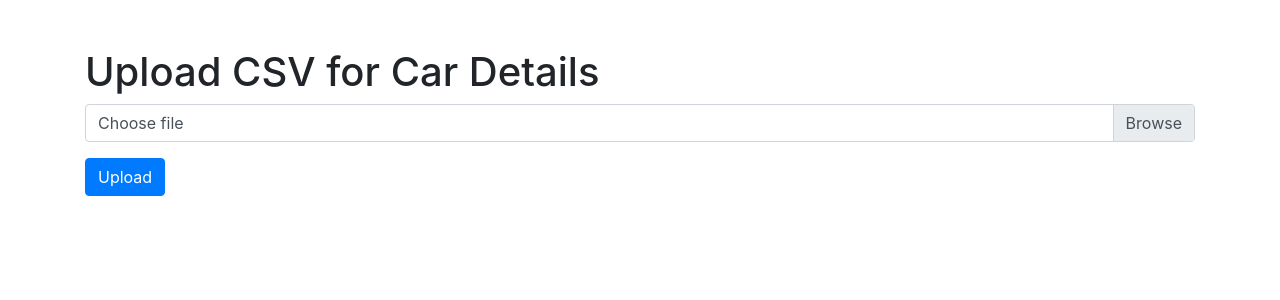
After one commit to csabika98/CarDiagScannerPOC, a Flask app: page /upload_csv in a window 1280 px wide. The commit adds this page. Shown: the top 300 px of the page. Run offline with Flask 3, Linux system fonts and the light colour scheme; some libraries are stand-ins or nearby versions.

Commit message:
major changes, adding CSV/index uploading possibility + changing .env

```diff
--- a/app.py
+++ b/app.py
@@ -1,4 +1,4 @@
-from flask import Flask, render_template, request, redirect, url_for, send_file
+from flask import Flask, render_template, request, redirect, url_for, send_file, session
 from roboflow import Roboflow
 import cv2
 import os
@@ -7,16 +7,46 @@ import datetime
 from google.cloud import storage
 import numpy as np
 import supervision as sv
+import pandas as pd
+from flask_sqlalchemy import SQLAlchemy
+from dotenv import load_dotenv
 
 app = Flask(__name__)
 
-os.environ['GOOGLE_APPLICATION_CREDENTIALS'] = 'cred.json'
+secret_key = os.urandom(24)
+app.config['SECRET_KEY'] = secret_key
+
 storage_client = storage.Client()
-rf = Roboflow(api_key="apikey")
+
+app.config['SQLALCHEMY_DATABASE_URI'] = 'sqlite:///cars.db'
+app.config['SQLALCHEMY_TRACK_MODIFICATIONS'] = False
+db = SQLAlchemy(app)
+
+load_dotenv()  # This method loads the environment variables from `.env`
+
+# Now you can safely use the environment variables
+google_creds = os.getenv('GOOGLE_APPLICATION_CREDENTIALS')
+roboflow_key = os.getenv('ROBOFLOW_API_KEY')
+
+rf = Roboflow(api_key=roboflow_key)
+
+# Define the Car model
+class Car(db.Model):
+    id = db.Column(db.Integer, primary_key=True)
+    make = db.Column(db.String(80), nullable=False)
+    model = db.Column(db.String(80), nullable=False)
+
+    def __repr__(self):
+        return f'<Car {self.make} {self.model}>'
+
+# Create the database tables
+with app.app_context():
+    db.create_all()
 
 @app.route('/')
 def index():
-    return render_template('index.html')
+    cars = Car.query.all()
+    return render_template('index.html', cars=cars)
 
 @app.route('/upload', methods=['POST'])
 def upload_image():
@@ -36,9 +66,9 @@ def upload_image():
         expiration_time = datetime.datetime.utcnow() + datetime.timedelta(hours=1)
         signed_url = blob.generate_signed_url(expiration=expiration_time, method='GET')
 
-        project = rf.workspace().project("cardamage-l4vtd")
+        project = rf.workspace().project("car-damage-rlogo")
         model = project.version(1).model
-        result = model.predict(temp_file_path, confidence=40, overlap=30).json()
+        result = model.predict(temp_file_path, confidence=40).json()
 
         detections = sv.Detections.from_inference(result)
         print("Detections:", detections)  #
@@ -90,8 +120,8 @@ def annotate_image(original_image, detections):
             confidence_percent = int(confidence * 100)  # Convert to percentage
 
             # Smaller font size and thinner text
-            font_scale = 1.0
-            thickness = 2
+            font_scale = 0.6
+            thickness = 1
 
             # Calculate text width & height to create a background rectangle
             text = f"{label} ({confidence_percent}%)"
@@ -102,11 +132,11 @@ def annotate_image(original_image, detections):
             rect_end = (int(bbox[0] + text_width + 2), int(bbox[1]))
 
             # Draw the rectangle in white with black border
-            cv2.rectangle(original_image, rect_start, rect_end, (255,255,255), -1)
-            cv2.rectangle(original_image, rect_start, rect_end, (0,0,0), 1)  # black border around the text background
+            #cv2.rectangle(original_image, rect_start, rect_end, (255,255,255), -1)
+            #cv2.rectangle(original_image, rect_start, rect_end, (0,0,0), 1)  # black border around the text background
 
             # Write text in black for contrast
-            cv2.putText(original_image, text, (int(bbox[0] + 1), int(bbox[1] - 2)), cv2.FONT_HERSHEY_SIMPLEX, font_scale, (0,0,0), thickness)
+            #cv2.putText(original_image, text, (int(bbox[0] + 1), int(bbox[1] - 2)), cv2.FONT_HERSHEY_SIMPLEX, font_scale, (0,0,0), thickness)
 
             # Draw bounding box in green (adjust color and thickness if necessary)
             cv2.rectangle(original_image, (int(bbox[0]), int(bbox[1])), (int(bbox[2]), int(bbox[3])), (0,255,0), 2)
@@ -126,5 +156,25 @@ def get_modified_image():
     modified_image_url = request.args.get('modified_image_url')
     return send_file(modified_image_url, as_attachment=True)
 
+@app.route('/upload_csv', methods=['GET', 'POST'])
+def upload_csv():
+    if request.method == 'POST':
+        csv_file = request.files.get('csvfile')
+        if csv_file:
+            # Read CSV file directly into pandas
+            df = pd.read_csv(csv_file)
+            # Clear existing data (optional, based on your requirements)
+            db.session.query(Car).delete()
+            # Iterate over DataFrame rows
+            for index, row in df.iterrows():
+                car = Car(make=row['MAKE'], model=row['MODEL'])
+                db.session.add(car)
+            db.session.commit()
+            return redirect(url_for('index'))
+        else:
+            return "No file uploaded", 400
+    return render_template('upload_csv.html')
+
+
 if __name__ == '__main__':
     app.run(debug=True)
--- a/app_v2.py
+++ b/app_v2.py
@@ -12,7 +12,7 @@ app = Flask(__name__)
 
 os.environ['GOOGLE_APPLICATION_CREDENTIALS'] = 'cloud_servive_json_file'
 storage_client = storage.Client()
-rf = Roboflow(api_key="apikey")
+rf = Roboflow(api_key="zMmwbyFRSwxKlMTKIRGV")
 
 @app.route('/')
 def index():
@@ -36,11 +36,12 @@ def upload_image():
         expiration_time = datetime.datetime.utcnow() + datetime.timedelta(hours=1)
         signed_url = blob.generate_signed_url(expiration=expiration_time, method='GET')
 
-        project = rf.workspace().project("cardamage-l4vtd")
+        project = rf.workspace().project("rideit")
         model = project.version(1).model
         result = model.predict(temp_file_path, confidence=40, overlap=30).json()
 
         detections = sv.Detections.from_inference(result)
+        print("Detections:", detections)  # Add this line to inspect the structure
         original_image = cv2.imread(temp_file_path)
         annotated_image = annotate_image(original_image, detections)
 
--- /dev/null
+++ b/templates/upload_csv.html
@@ -0,0 +1,30 @@
+<!-- templates/upload_csv.html -->
+<!DOCTYPE html>
+<html lang="en">
+<head>
+    <meta charset="UTF-8">
+    <meta name="viewport" content="width=device-width, initial-scale=1.0">
+    <title>Upload CSV Data</title>
+    <link href="https://stackpath.bootstrapcdn.com/bootstrap/4.5.2/css/bootstrap.min.css" rel="stylesheet">
+</head>
+<body>
+    <div class="container mt-5">
+        <h1>Upload CSV for Car Details</h1>
+        <form action="{{ url_for('upload_csv') }}" method="post" enctype="multipart/form-data">
+            <div class="custom-file mb-3">
+                <input type="file" class="custom-file-input" id="csvUpload" name="csvfile" accept=".csv">
+                <label class="custom-file-label" for="csvUpload">Choose file</label>
+            </div>
+            <button type="submit" class="btn btn-primary">Upload</button>
+        </form>
+    </div>
+    <script src="https://stackpath.bootstrapcdn.com/bootstrap/4.5.2/js/bootstrap.min.js"></script>
+    <script>
+        document.querySelector('.custom-file-input').addEventListener('change', function (e) {
+            var fileName = document.getElementById("csvUpload").files[0].name;
+            var nextSibling = e.target.nextElementSibling;
+            nextSibling.innerText = fileName;
+        });
+    </script>
+</body>
+</html>
```
Also changed, not shown: requirements.txt (+10 -0 lines), templates/index.html (+13 -4 lines), test_dataset.csv (added, +11 -0 lines).
